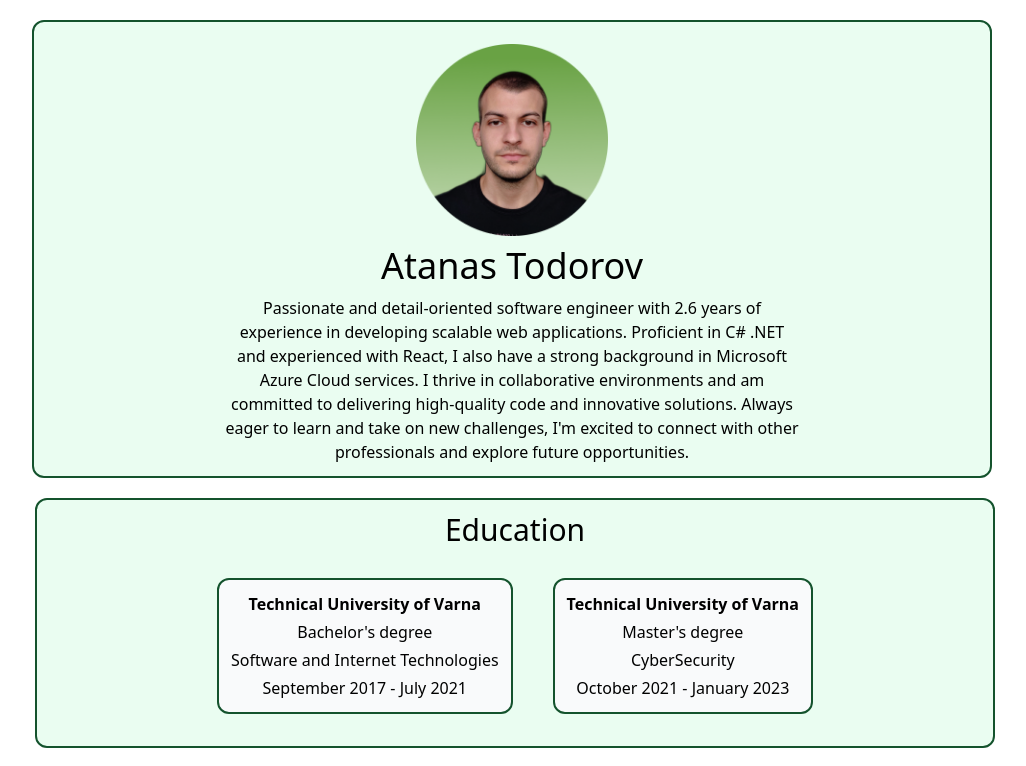
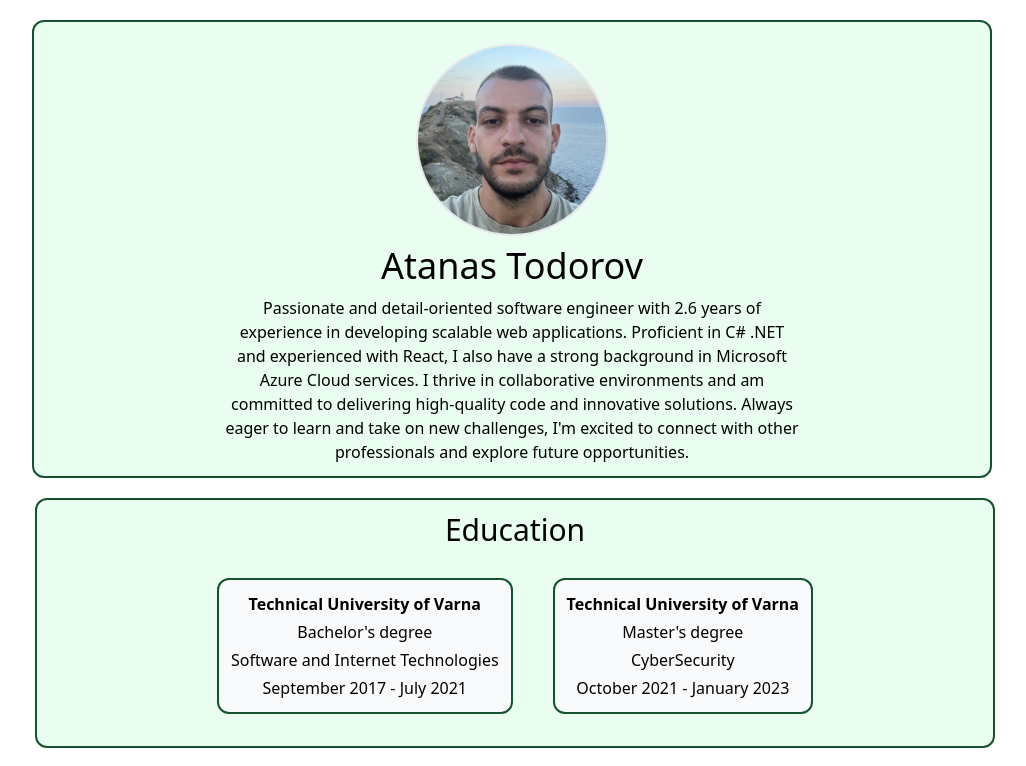
Before and after one commit to atodorov5/personal-portfolio, a React (Create React App) app: page / in a window 1280 px wide. Shown: the top 766 px of the page, without its empty margins (128-1154 px from the left). Built offline with nearby package versions, Linux system fonts and the light colour scheme.

Commit message:
change profile

```diff
--- a/src/components/About.js
+++ b/src/components/About.js
@@ -1,11 +1,15 @@
 import { ABOUTINFO } from "../Data/constants";
-import profilepic from "../images/avatar-.png";
+import profilepic from "../images/profilePic.jpg";
 import { Section } from "./Section";
 
 export const About = () => {
   return (
     <Section>
-      <img className="w-48" src={profilepic} alt="prifile-pic" />
+      <img
+        className="w-48 rounded-full border-2 border-darkGreen"
+        src={profilepic}
+        alt="prifile-pic"
+      />
       <p className="text-4xl">Atanas Todorov</p>
       <p className="w-3/5 text-center">{ABOUTINFO}</p>
     </Section>
```
Also changed, not shown: src/images/EmailIcon.svg, src/images/profilePic.jpg (added).
